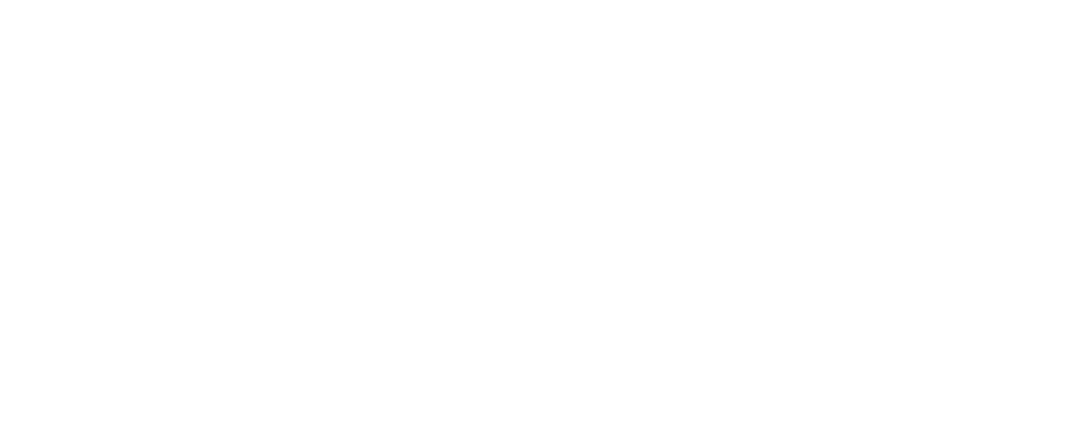
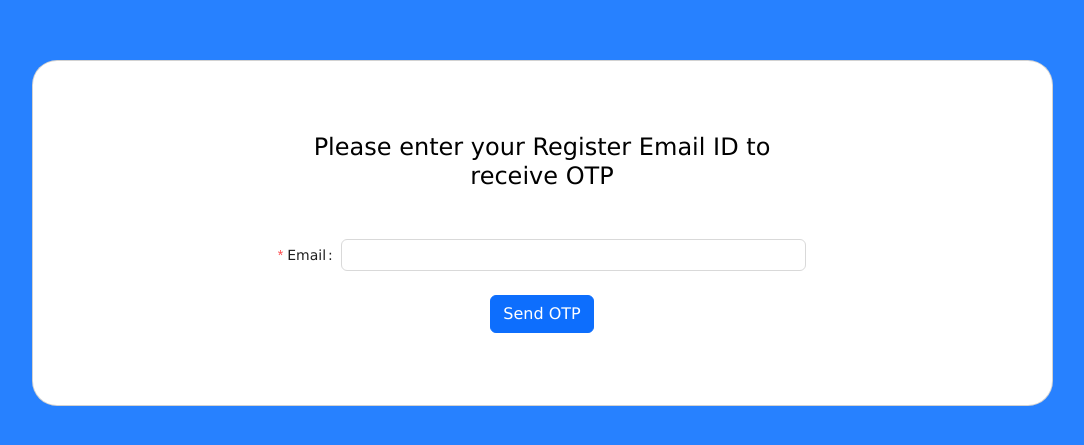
Before and after one commit to JassiSingh08/MeddyBuddy-MERN-APP, a React (Create React App) app: page /forgot-password in a window 1280 px wide. Before the commit this address had no page. Shown: the part 167-612 px from the top of the page, without its empty margins (98-1182 px from the left). Built offline with nearby package versions, Linux system fonts and the light colour scheme.

Commit message:
final Commits

```diff
--- a/src/App.js
+++ b/src/App.js
@@ -19,6 +19,7 @@
 import AdminProfile from "./pages/admin/AdminProfile";
 import LandingPage from "./pages/LandingPage";
 import { useEffect, useState } from "react";
+import ForgotPasswordForm from "./pages/ForgotPasswordForm";
 
 function App() {
   const { loading } = useSelector((state) => state.alerts);
@@ -151,6 +152,14 @@
               }
             />
             <Route
+              path="/forgot-password"
+              element={
+                <PublicRoute>
+                  <ForgotPasswordForm />
+                </PublicRoute>
+              }
+            />
+            <Route
               path="/register"
               element={
                 <PublicRoute>
--- /dev/null
+++ b/src/pages/ForgotPasswordForm.js
@@ -0,0 +1,140 @@
+import { Form, Input, message } from 'antd';
+import axios from 'axios';
+import { useState } from 'react';
+import { useNavigate } from 'react-router-dom';
+
+const ForgotPasswordForm = () => {
+  const [loading, setLoading] = useState(false);
+  const [showOtpInput, setShowOtpInput] = useState(false);
+  const [formTitle, setFormTitle] = useState("Please enter your Register Email ID to receive OTP");
+  const navigate = useNavigate();
+  const handleSendEmail = async (values) => {
+    try {
+      const response = await axios.post('/api/v1/user/forgot-password', values);
+      message.success(response.data.message);
+      setShowOtpInput(true);
+      setFormTitle("Please enter the OTP and new password");
+    } catch (error) {
+      message.error(error.response.data.error);
+    }
+  };
+
+  const handleUpdatePassword = async (values) => {
+    try {
+      setLoading(true);
+      const response = await axios.post('/api/v1/user/update-password', {
+        otp: values.otp,
+        newPassword: values.newPassword,
+      });
+      setLoading(false);
+      message.success(response.data.message);
+      navigate("/login");
+    } catch (error) {
+      setLoading(false);
+      message.error(error.response.data.error);
+    }
+  };
+
+  return (
+    <div>
+      <section className="vh-100 " style={{ backgroundColor: "#1677ffec" }}>
+        <div className="container h-100 ">
+          <div className="row d-flex justify-content-center align-items-center h-100">
+            <div className="col-lg-12 col-xl-11">
+              {/* <div className="card text-black" style={{ borderRadius: "25px" }}> */}
+                <div className=" card card-body p-md-5 text-black " style={{ borderRadius: "25px" }}>
+                  <div className="row justify-content-center">
+                    <div className="col-md-12 col-lg-8 col-xl-7 order-2 order-lg-1">
+                      <p className="text-center h4 fw-normal mb-5 mx-1 mx-md-4 mt-4">
+                      {formTitle}
+                      </p>
+
+                      {showOtpInput ? (
+                        <>
+                          <Form onFinish={handleUpdatePassword}>
+                            <Form.Item
+                              name="otp"
+                              label="OTP"
+                              rules={[
+                                {
+                                  required: true,
+                                  message: "Please enter the OTP",
+                                },
+                              ]}
+                            >
+                              <Input />
+                            </Form.Item>
+                            <Form.Item
+                              name="newPassword"
+                              label="New Password"
+                              rules={[
+                                {
+                                  required: true,
+                                  message: "Please enter a new password",
+                                },
+                                // Add any additional password validation rules here
+                              ]}
+                            >
+                              <Input.Password />
+                            </Form.Item>
+                            <Form.Item>
+                            <div class="d-flex justify-content-center">
+                                <button
+                                  type="primary"
+                                  htmlType="submit"
+                                  loading={loading}
+                                  class="btn btn-primary"
+                                >
+                                  Update Password
+                                </button>
+                              </div>
+                            </Form.Item>
+                          </Form>
+                        </>
+                      ) : (
+                        <>
+                          <Form onFinish={handleSendEmail}>
+                            <Form.Item
+                              name="email"
+                              label="Email"
+                              rules={[
+                                {
+                                  required: true,
+                                  message: "Please enter your email",
+                                },
+                                {
+                                  type: "email",
+                                  message: "Please enter a valid email",
+                                },
+                              ]}
+                            >
+                              <Input />
+                            </Form.Item>
+                            <Form.Item>
+                              <div class="d-flex justify-content-center">
+                                <button
+                                  type="primary"
+                                  htmlType="submit"
+                                  loading={loading}
+                                  class="btn btn-primary"
+                                >
+                                  Send OTP
+                                </button>
+                              </div>
+                            </Form.Item>
+                          </Form>
+                        </>
+                      )}
+                    </div>
+                  </div>
+                </div>
+              </div>
+            {/* </div> */}
+          </div>
+        </div>
+      </section>
+    </div>
+  );
+};
+
+export default ForgotPasswordForm;
```
